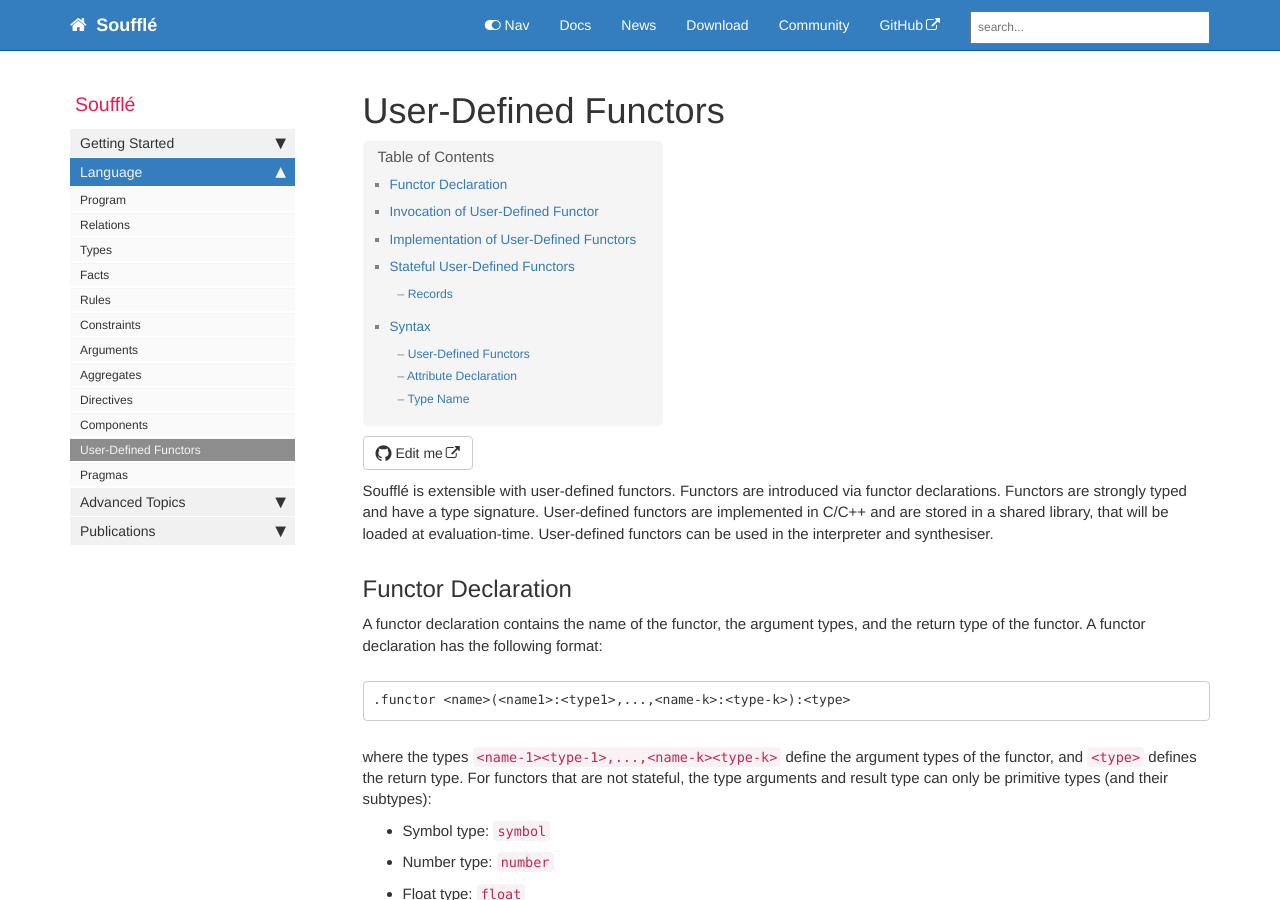
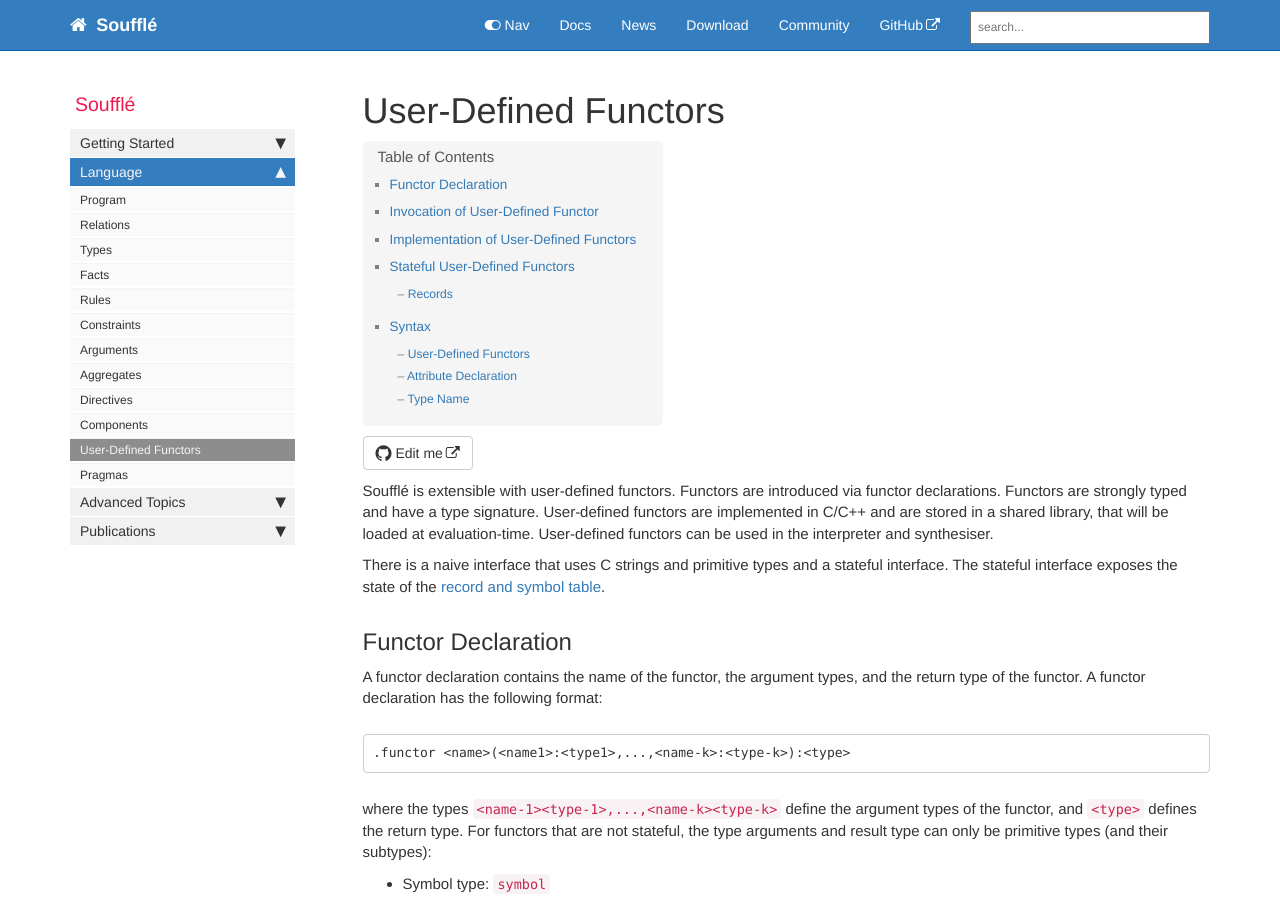
Before and after one commit to souffle-lang/souffle-lang.github.io, a Jekyll site: the page built from pages/docs/functors.md, in a window 1280 px wide and 900 px high. Built offline with Jekyll 4.4.1, drawn with Linux system fonts in a browser that asks for light colours; comment, search, counter and statistics services are not loaded.

Commit message:
Update functors.md

```diff
--- a/pages/docs/functors.md
+++ b/pages/docs/functors.md
@@ -11,6 +11,9 @@ and have a type signature. User-defined functors are implemented
 in C/C++ and are stored in a shared library, that will
 be loaded at evaluation-time. User-defined functors can be
 used in the interpreter and synthesiser.
+
+There is a naive interface that uses C strings and primitive types and a stateful interface.
+The stateful interface exposes the state of the [record and symbol table](implementation).
 
 ## Functor Declaration
 A functor declaration contains
```
